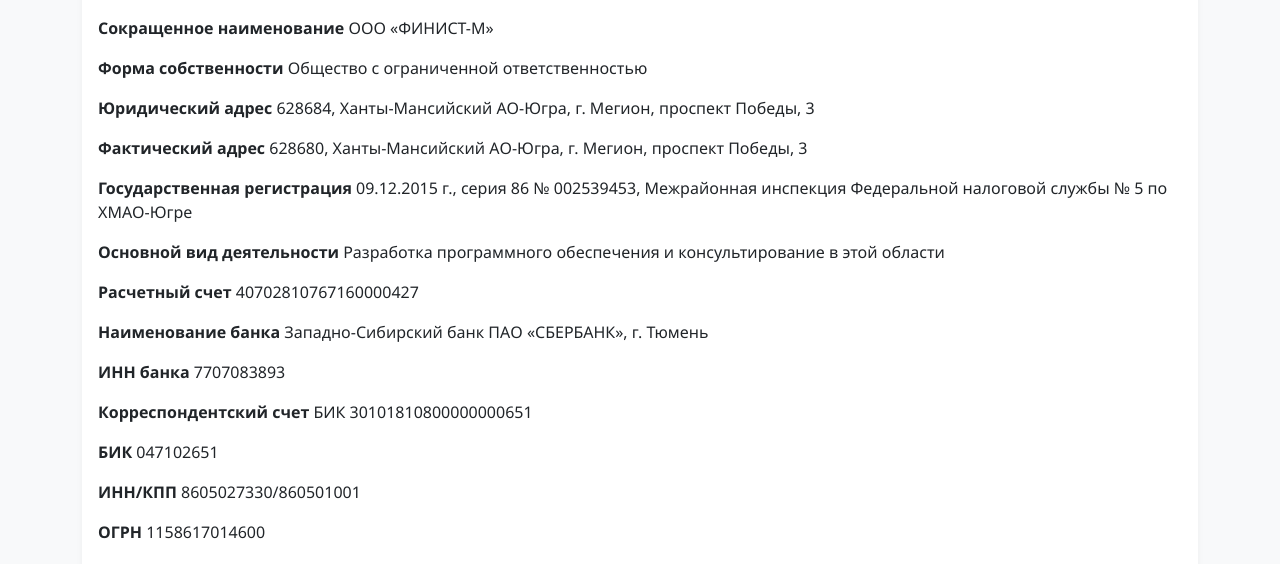
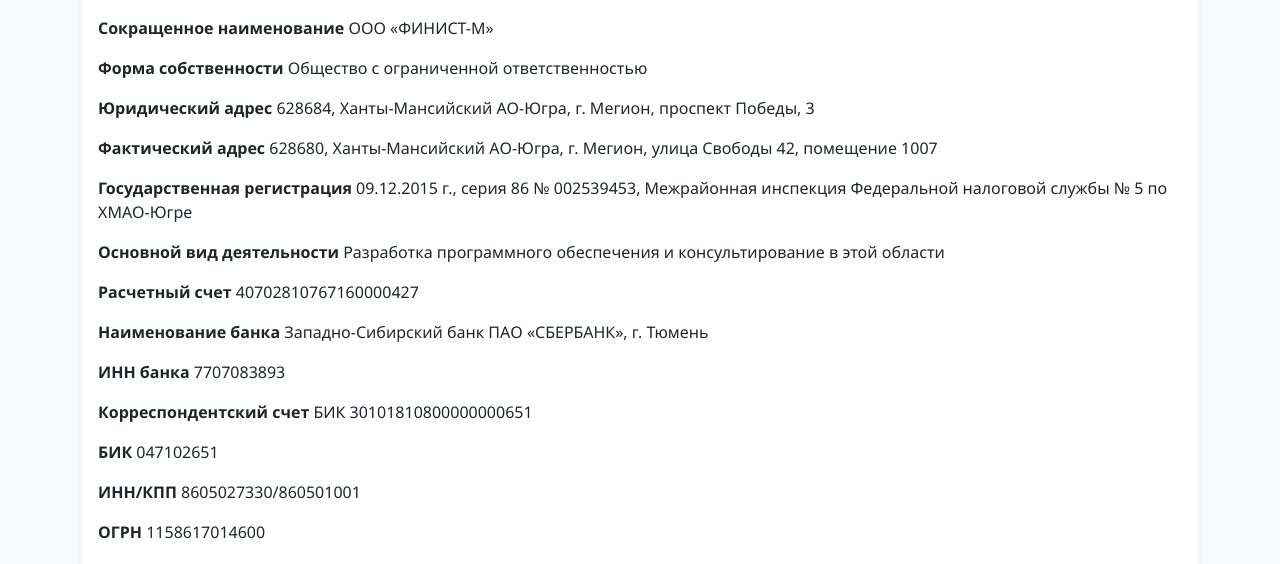
Before and after one commit to finist-m/finist-m.github.io, a plain HTML site: page about/contacts.html in a window 1280 px wide. Shown: the part 232-796 px from the top of the page. Drawn offline with nearby package versions, Linux system fonts and the light colour scheme; a script that the page names is missing.

Commit message:
Update contacts.html

```diff
--- a/about/contacts.html
+++ b/about/contacts.html
@@ -153,7 +153,7 @@
                     <p><strong>Сокращенное наименование</strong> ООО «ФИНИСТ-М»</p>
                     <p><strong>Форма собственности</strong> Общество с ограниченной ответственностью</p>
                     <p><strong>Юридический адрес</strong> 628684, Ханты-Мансийский АО-Югра, г. Мегион, проспект Победы, 3</p>
-                    <p><strong>Фактический адрес</strong> 628680, Ханты-Мансийский АО-Югра, г. Мегион, проспект Победы, 3</p>
+                    <p><strong>Фактический адрес</strong> 628680, Ханты-Мансийский АО-Югра, г. Мегион, улица Свободы 42, помещение 1007</p>
                     <p><strong>Государственная регистрация</strong> 09.12.2015 г., серия 86 № 002539453, Межрайонная инспекция Федеральной налоговой службы № 5 по ХМАО-Югре </p>
                     <p><strong>Основной вид деятельности</strong> Разработка программного обеспечения и консультирование в этой области</p>
                     <p><strong>Расчетный счет</strong> 40702810767160000427</p>
```
